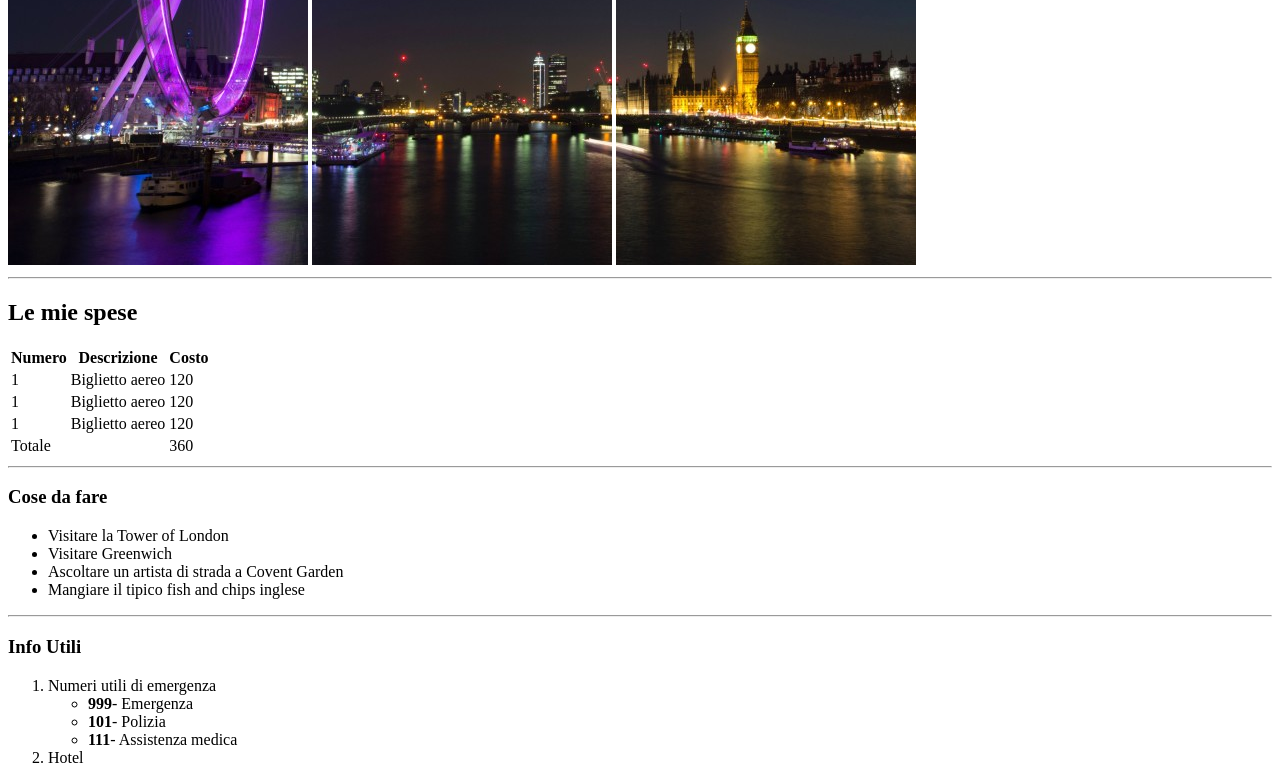
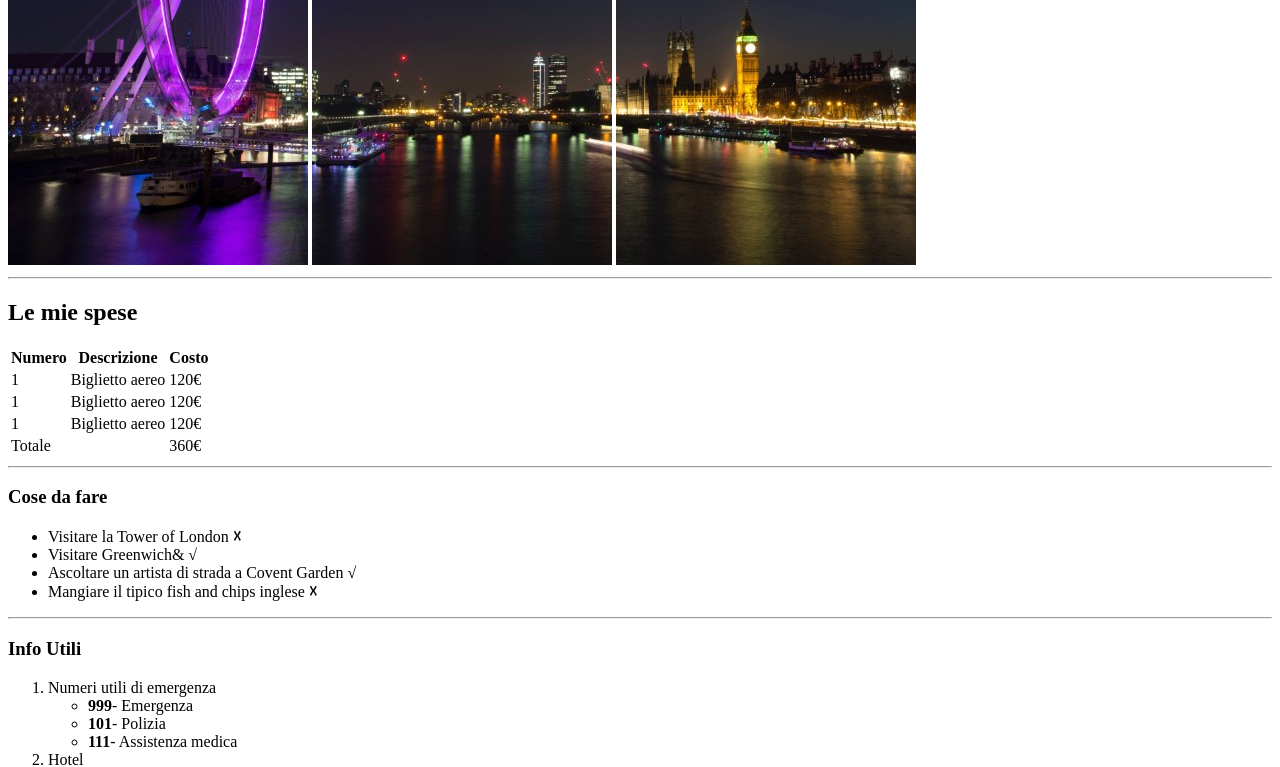
Before and after one commit to Johnnyy91/html-london-trip, a plain HTML site: page index.html in a window 1280 px wide. Shown: the part 415-1182 px from the top of the page. Drawn offline with Linux system fonts and the light colour scheme.

Commit message:
end project

```diff
--- a/index.html
+++ b/index.html
@@ -27,25 +27,25 @@
     <tbody>
      <td>1</td>
      <td>Biglietto aereo</td>
-     <td>120</td>
+     <td>120&#8364</td>
     </tbody>
 
     <tbody>
      <td>1</td>
      <td>Biglietto aereo</td>
-     <td>120</td>
+     <td>120&#8364</td>
     </tbody>
 
     <tbody>
      <td>1</td>
      <td>Biglietto aereo</td>
-     <td>120</td>
+     <td>120&#8364</td>
     </tbody>
 
     <tfoot>
      <td>Totale</td>
      <td></td>
-     <td>360</td>
+     <td>360&#8364</td>
     </tfoot>
    </table>
   </section>
@@ -54,10 +54,10 @@
   <section>
   <h3>Cose da fare</h3>
   <ul>
-    <li>Visitare la Tower of London</li>
-    <li>Visitare Greenwich</li>
-    <li>Ascoltare un artista di strada a Covent Garden</li>
-    <li>Mangiare il tipico fish and chips inglese</li>
+    <li>Visitare la Tower of London <strong>&#9747</strong> </li>
+    <li>Visitare Greenwich& <strong>&#8730</strong> </li>
+    <li>Ascoltare un artista di strada a Covent Garden <strong>&#8730</strong> </li>
+    <li>Mangiare il tipico fish and chips inglese <strong>&#9747</strong> </li>
   </ul>
 
   </section>
```
